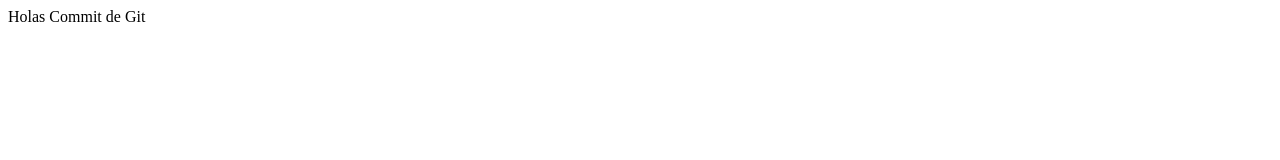
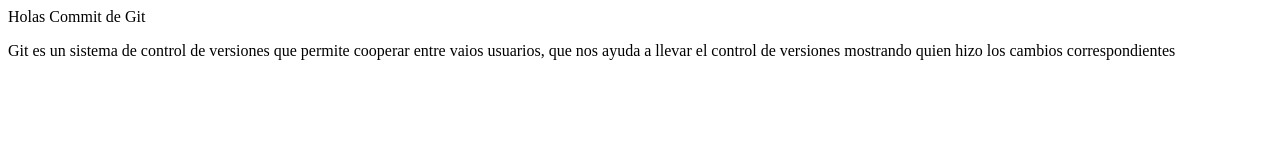
Before and after one commit to drtocino/testgit, a plain HTML site: page index.html in a window 1280 px wide. Drawn offline with Linux system fonts and the light colour scheme.

Commit message:
Agregue una descripcion corta de git

```diff
--- a/index.html
+++ b/index.html
@@ -8,5 +8,9 @@
 </head>
 <body>
     Holas Commit de Git
+    <p>
+        Git es un sistema de control de versiones que permite cooperar entre vaios usuarios,
+        que nos ayuda a llevar el control de versiones mostrando quien hizo los cambios correspondientes
+    </p>
 </body>
 </html>
```
